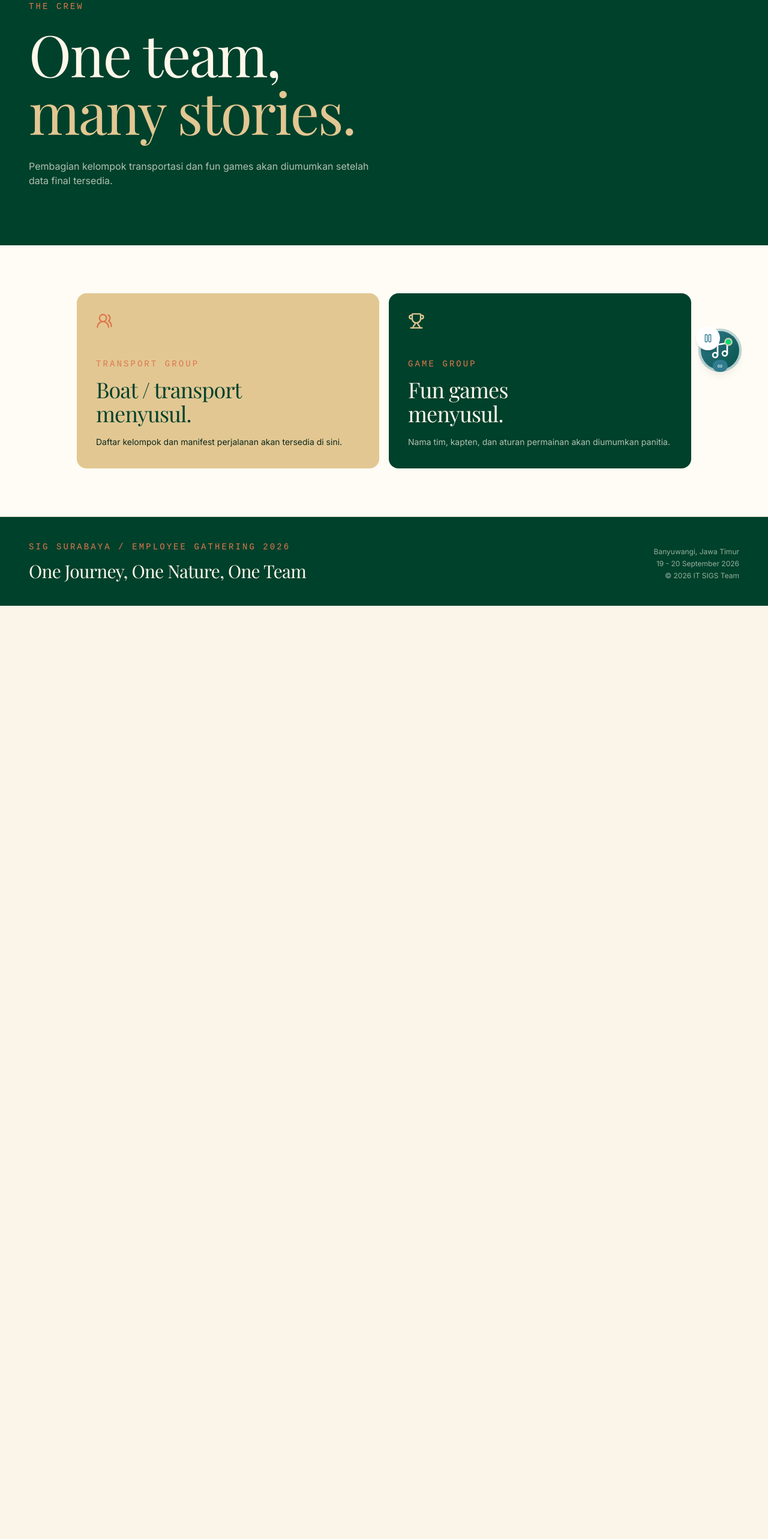
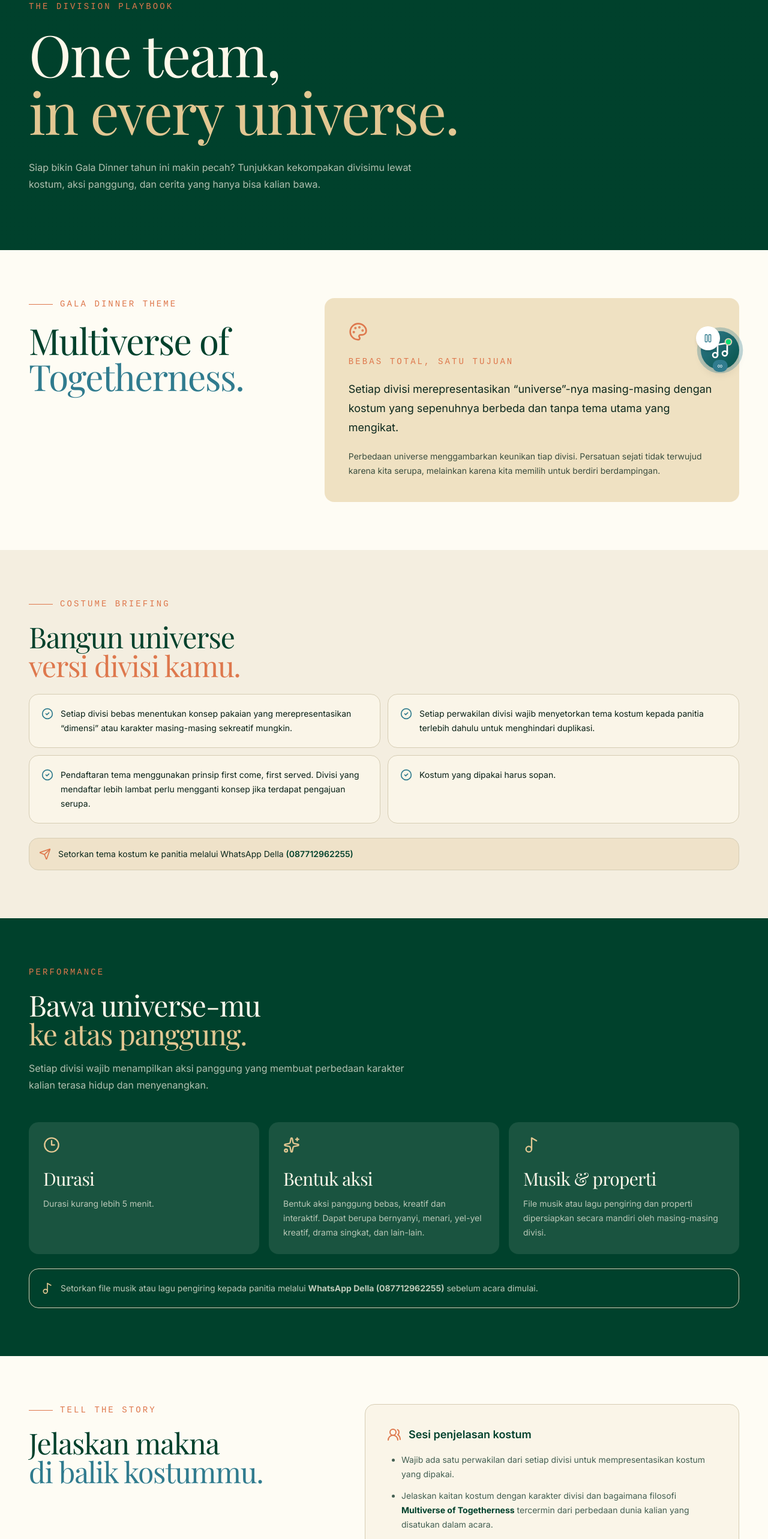
Before and after one commit to mirzaq19/sigs-gathering, a Next.js app: page /teams in a window 1280 px wide. Shown: the part 160-2726 px from the top of the page at 60% size. Before the commit the page ends 1170 px from the top, so only its background shows below. Built offline with nearby package versions, Linux system fonts and the light colour scheme; a web font is replaced by a local one.

Commit message:
feat: add implement team guidelines UI

```diff
--- a/app/teams/page.tsx
+++ b/app/teams/page.tsx
@@ -1,50 +1,230 @@
-import { UsersRound, Trophy } from 'lucide-react';
+'use client';
+
+import { motion } from 'motion/react';
+import {
+  CheckCircle2,
+  Clock3,
+  Lightbulb,
+  MessageCircle,
+  Music2,
+  Palette,
+  Send,
+  Shirt,
+  Sparkles,
+  Trophy,
+  UsersRound,
+} from 'lucide-react';
+
+const costumeRules = [
+  'Setiap divisi bebas menentukan konsep pakaian yang merepresentasikan “dimensi” atau karakter masing-masing sekreatif mungkin.',
+  'Setiap perwakilan divisi wajib menyetorkan tema kostum kepada panitia terlebih dahulu untuk menghindari duplikasi.',
+  'Pendaftaran tema menggunakan prinsip first come, first served. Divisi yang mendaftar lebih lambat perlu mengganti konsep jika terdapat pengajuan serupa.',
+  'Kostum yang dipakai harus sopan.',
+];
+
+const performanceRules = [
+  {
+    title: 'Durasi',
+    text: 'Durasi kurang lebih 5 menit.',
+    icon: Clock3,
+  },
+  {
+    title: 'Bentuk aksi',
+    text: 'Bentuk aksi panggung bebas, kreatif dan interaktif. Dapat berupa bernyanyi, menari, yel-yel kreatif, drama singkat, dan lain-lain.',
+    icon: Sparkles,
+  },
+  {
+    title: 'Musik & properti',
+    text: 'File musik atau lagu pengiring dan properti dipersiapkan secara mandiri oleh masing-masing divisi.',
+    icon: Music2,
+  },
+];
 
 export default function TeamsPage() {
   return (
-    <div className="min-h-screen bg-background">
-      <section className="surface-dark px-6 py-24 lg:px-12">
+    <main className="min-h-screen bg-background">
+      <section className="surface-dark paper-grain px-6 py-24 lg:px-12">
         <div className="mx-auto max-w-7xl">
-          <p className="section-kicker text-secondary">The crew</p>
-          <h1 className="display-serif mt-5 text-6xl text-primary-foreground sm:text-8xl">
+          <p className="section-kicker text-secondary">The division playbook</p>
+          <h1 className="display-serif mt-5 max-w-5xl text-6xl leading-none text-primary-foreground sm:text-8xl">
             One team,
             <br />
-            <span className="text-secondary">many stories.</span>
+            <span className="text-secondary">in every universe.</span>
           </h1>
-          <p className="mt-8 max-w-xl text-primary-foreground/70">
-            Pembagian kelompok transportasi dan fun games akan diumumkan setelah
-            data final tersedia.
+          <p className="mt-8 max-w-2xl text-base leading-7 text-primary-foreground/70">
+            Siap bikin Gala Dinner tahun ini makin pecah? Tunjukkan kekompakan
+            divisimu lewat kostum, aksi panggung, dan cerita yang hanya bisa
+            kalian bawa.
           </p>
         </div>
       </section>
+
       <section className="surface-paper px-6 py-20 lg:px-12">
-        <div className="mx-auto grid max-w-5xl gap-4 md:grid-cols-2">
-          <article className="surface-sand rounded-2xl p-8">
-            <UsersRound className="size-7 text-accent" />
-            <p className="section-kicker mt-12">Transport group</p>
-            <h2 className="display-serif mt-3 text-4xl text-primary">
-              Boat / transport
-              <br />
-              menyusul.
-            </h2>
-            <p className="mt-4 text-sm leading-6 text-secondary-foreground">
-              Daftar kelompok dan manifest perjalanan akan tersedia di sini.
-            </p>
-          </article>
-          <article className="surface-dark rounded-2xl p-8">
-            <Trophy className="size-7 text-secondary" />
-            <p className="section-kicker mt-12 text-secondary">Game group</p>
-            <h2 className="display-serif mt-3 text-4xl text-primary-foreground">
-              Fun games
-              <br />
-              menyusul.
-            </h2>
-            <p className="mt-4 text-sm leading-6 text-primary-foreground/70">
-              Nama tim, kapten, dan aturan permainan akan diumumkan panitia.
-            </p>
-          </article>
+        <div className="mx-auto max-w-7xl">
+          <div className="grid gap-8 lg:grid-cols-[0.8fr_1.2fr]">
+            <div>
+              <p className="eyebrow-line section-kicker">Gala dinner theme</p>
+              <h2 className="display-serif mt-5 text-5xl text-primary sm:text-6xl">
+                Multiverse of
+                <br />
+                <span className="text-teal">Togetherness.</span>
+              </h2>
+            </div>
+            <div className="bg-secondary/50 rounded-2xl p-8 sm:p-10">
+              <Palette className="size-8 text-accent" />
+              <p className="section-kicker mt-6">Bebas total, satu tujuan</p>
+              <p className="mt-5 max-w-2xl text-lg leading-8 text-secondary-foreground">
+                Setiap divisi merepresentasikan “universe”-nya masing-masing
+                dengan kostum yang sepenuhnya berbeda dan tanpa tema utama yang
+                mengikat.
+              </p>
+              <p className="mt-5 max-w-2xl text-sm leading-6 text-secondary-foreground/80">
+                Perbedaan universe menggambarkan keunikan tiap divisi. Persatuan
+                sejati tidak terwujud karena kita serupa, melainkan karena kita
+                memilih untuk berdiri berdampingan.
+              </p>
+            </div>
+          </div>
         </div>
       </section>
-    </div>
+
+      <section className="bg-muted/40 px-6 py-20 lg:px-12">
+        <div className="mx-auto max-w-7xl">
+          <div className="mb-6 flex flex-col gap-5 md:flex-row md:items-end md:justify-between">
+            <div>
+              <p className="eyebrow-line section-kicker">Costume briefing</p>
+              <h2 className="display-serif mt-5 text-5xl text-primary">
+                Bangun universe
+                <br />
+                <span className="text-accent">versi divisi kamu.</span>
+              </h2>
+            </div>
+          </div>
+
+          <div className="grid gap-3 lg:grid-cols-2">
+            {costumeRules.map((rule, index) => (
+              <motion.div
+                key={rule}
+                initial={{ opacity: 0, x: -16 }}
+                whileInView={{ opacity: 1, x: 0 }}
+                viewport={{ once: true }}
+                transition={{ delay: index * 0.06 }}
+                className="flex items-start gap-3 rounded-xl border border-border bg-background p-5"
+              >
+                <CheckCircle2 className="mt-0.5 size-5 shrink-0 text-teal" />
+                <span className="text-sm leading-6">{rule}</span>
+              </motion.div>
+            ))}
+          </div>
+
+          <div className="mt-6 flex items-center gap-3 rounded-xl border border-accent/20 bg-secondary/30 p-4 text-sm text-secondary-foreground">
+            <Send className="size-5 shrink-0 text-accent" />
+            <div>
+              Setorkan tema kostum ke panitia melalui WhatsApp Della{' '}
+              <a
+                href="https://wa.me/6287712962255"
+                target="_blank"
+                rel="noopener noreferrer"
+                className="hover:underline"
+              >
+                <span className="font-semibold text-primary">
+                  (087712962255)
+                </span>
+              </a>
+            </div>
+          </div>
+        </div>
+      </section>
+
+      <section className="surface-dark px-6 py-20 lg:px-12">
+        <div className="mx-auto max-w-7xl">
+          <div className="mb-12 max-w-2xl">
+            <p className="section-kicker text-secondary">Performance</p>
+            <h2 className="display-serif mt-5 text-5xl text-primary-foreground">
+              Bawa universe-mu
+              <br />
+              <span className="text-secondary">ke atas panggung.</span>
+            </h2>
+            <p className="mt-5 leading-7 text-primary-foreground/70">
+              Setiap divisi wajib menampilkan aksi panggung yang membuat
+              perbedaan karakter kalian terasa hidup dan menyenangkan.
+            </p>
+          </div>
+          <div className="grid gap-4 lg:grid-cols-3">
+            {performanceRules.map((item, index) => (
+              <motion.article
+                key={item.title}
+                initial={{ opacity: 0, y: 20 }}
+                whileInView={{ opacity: 1, y: 0 }}
+                viewport={{ once: true }}
+                transition={{ delay: index * 0.08 }}
+                className="rounded-2xl bg-primary-foreground/10 p-6"
+              >
+                <item.icon className="size-7 text-secondary" />
+                <h3 className="display-serif mt-6 text-3xl text-primary-foreground">
+                  {item.title}
+                </h3>
+                <p className="mt-3 text-sm leading-6 text-primary-foreground/70">
+                  {item.text}
+                </p>
+              </motion.article>
+            ))}
+          </div>
+          <div className="mt-6 flex items-start gap-3 rounded-xl border border-primary-foreground/15 p-5 text-sm leading-6 text-primary-foreground/75">
+            <Music2 className="mt-0.5 size-5 shrink-0 text-secondary" />
+            <div>
+              Setorkan file musik atau lagu pengiring kepada panitia melalui{' '}
+              <a
+                href="https://wa.me/6287712962255"
+                target="_blank"
+                rel="noopener noreferrer"
+                className="hover:underline"
+              >
+                <b>WhatsApp Della (087712962255)</b>
+              </a>{' '}
+              sebelum acara dimulai.
+            </div>
+          </div>
+        </div>
+      </section>
+
+      <section className="surface-paper px-6 py-20 lg:px-12">
+        <div className="mx-auto grid max-w-7xl gap-10 lg:grid-cols-[1fr_1.2fr]">
+          <div>
+            <p className="eyebrow-line section-kicker">Tell the story</p>
+            <h2 className="display-serif mt-5 text-5xl text-primary">
+              Jelaskan makna
+              <br />
+              <span className="text-teal">di balik kostummu.</span>
+            </h2>
+          </div>
+          <div className="rounded-2xl border border-border bg-background p-7 sm:p-9">
+            <div className="flex items-center gap-3">
+              <UsersRound className="size-6 text-accent" />
+              <h3 className="text-lg font-semibold text-primary">
+                Sesi penjelasan kostum
+              </h3>
+            </div>
+            <div className="mt-4 space-y-5 text-sm leading-6 text-muted-foreground">
+              <ul className="list-disc space-y-3 pl-6">
+                <li>
+                  Wajib ada satu perwakilan dari setiap divisi untuk
+                  mempresentasikan kostum yang dipakai.
+                </li>
+                <li>
+                  Jelaskan kaitan kostum dengan karakter divisi dan bagaimana
+                  filosofi{' '}
+                  <strong className="text-primary">
+                    Multiverse of Togetherness
+                  </strong>{' '}
+                  tercermin dari perbedaan dunia kalian yang disatukan dalam
+                  acara.
+                </li>
+              </ul>
+            </div>
+          </div>
+        </div>
+      </section>
+    </main>
   );
 }
```
